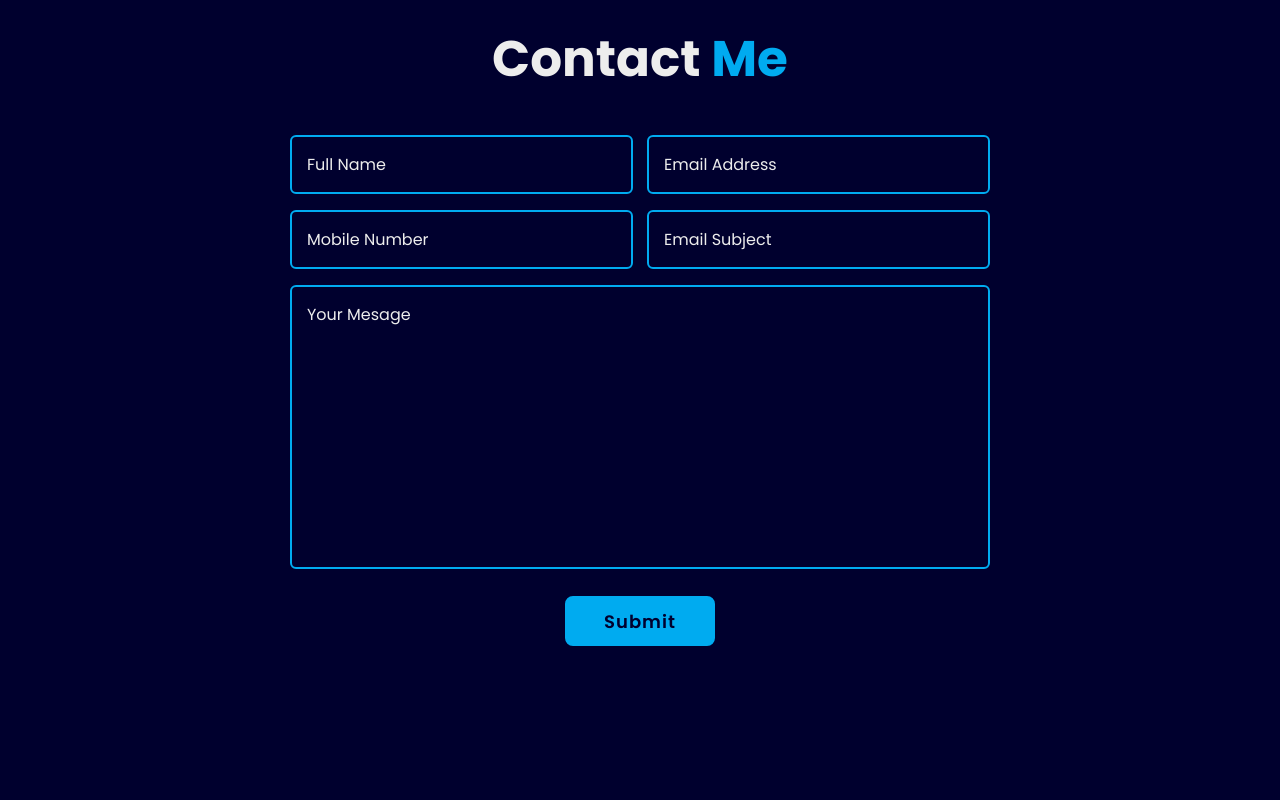
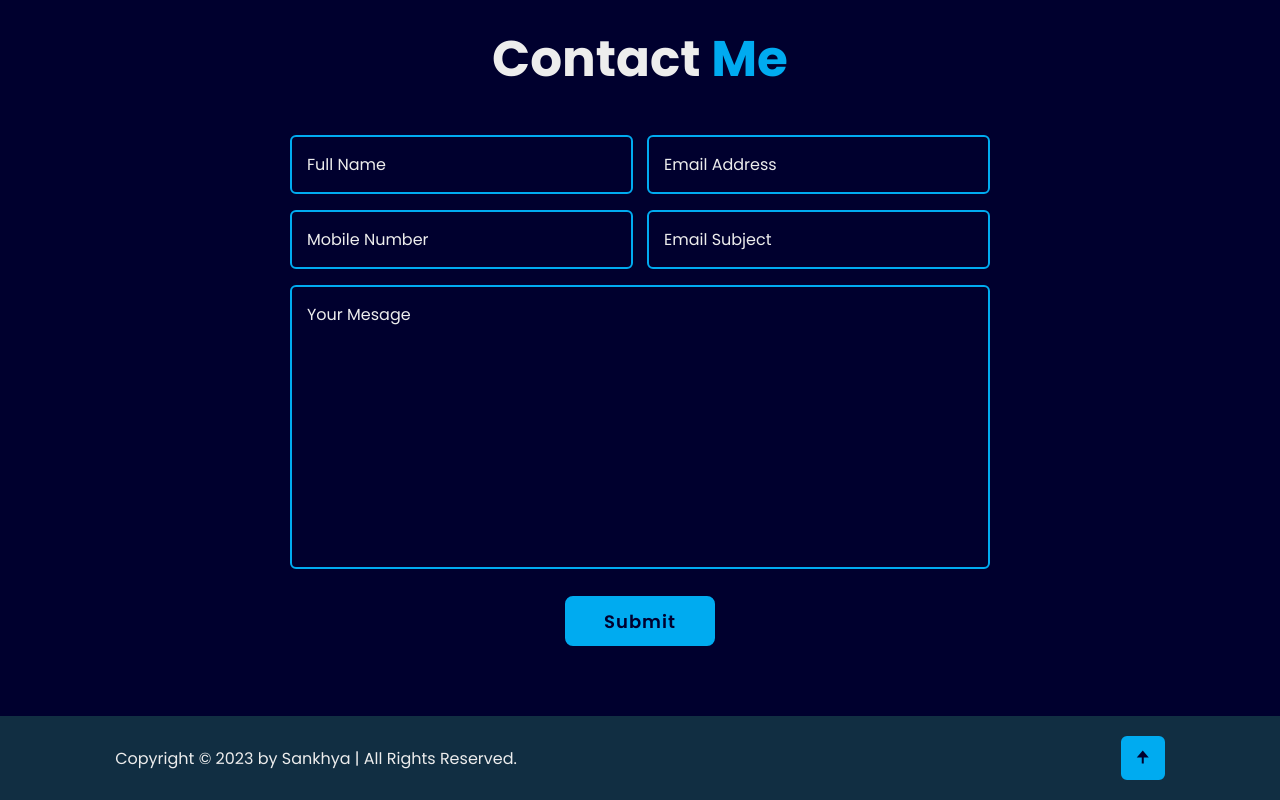
Before and after one commit to roy101234/My_Portfolio, a plain HTML site: page index.html in a window 1280 px wide. Shown: the part 3556-4356 px from the top of the page. Before the commit the page ends 4272 px from the top, so only its background shows below. Drawn offline with nearby package versions, Linux system fonts and the light colour scheme.

Commit message:
Update index.html

```diff
--- a/index.html
+++ b/index.html
@@ -45,7 +45,7 @@
         </div>
         <div class="home-sci">
             <a href="#"><i class='bx bxl-facebook'></i></a>
-            <a href="#"><i class='bx bxl-instagram'></i></a>
+            <a href="https://www.instagram.com/sankhyapatra_/" target="_blank"><i class='bx bxl-instagram'></i></a>
             <a href="#"><i class='bx bxl-linkedin'></i></a>
         </div>
 
@@ -295,7 +295,6 @@
                 </div>
             </div>
 
-
             <div class="textarea-field">
                 <textarea name="" id="" cols="30" rows="10" placeholder="Your Mesage" required></textarea>
                 <span class="focus"></span>
@@ -308,6 +307,15 @@
         </form>
     </section>
 
+    <footer class="footer">
+        <div class="footer-text">
+            <p>Copyright &copy; 2023 by Sankhya | All Rights Reserved.</p>
+        </div>
+
+        <div class="footer-iconTop">
+            <a href="#"><i class='bx bxs-up-arrow-alt' ></i></a>
+        </div>
+    </footer>
 </body>
 
 </html>
```
